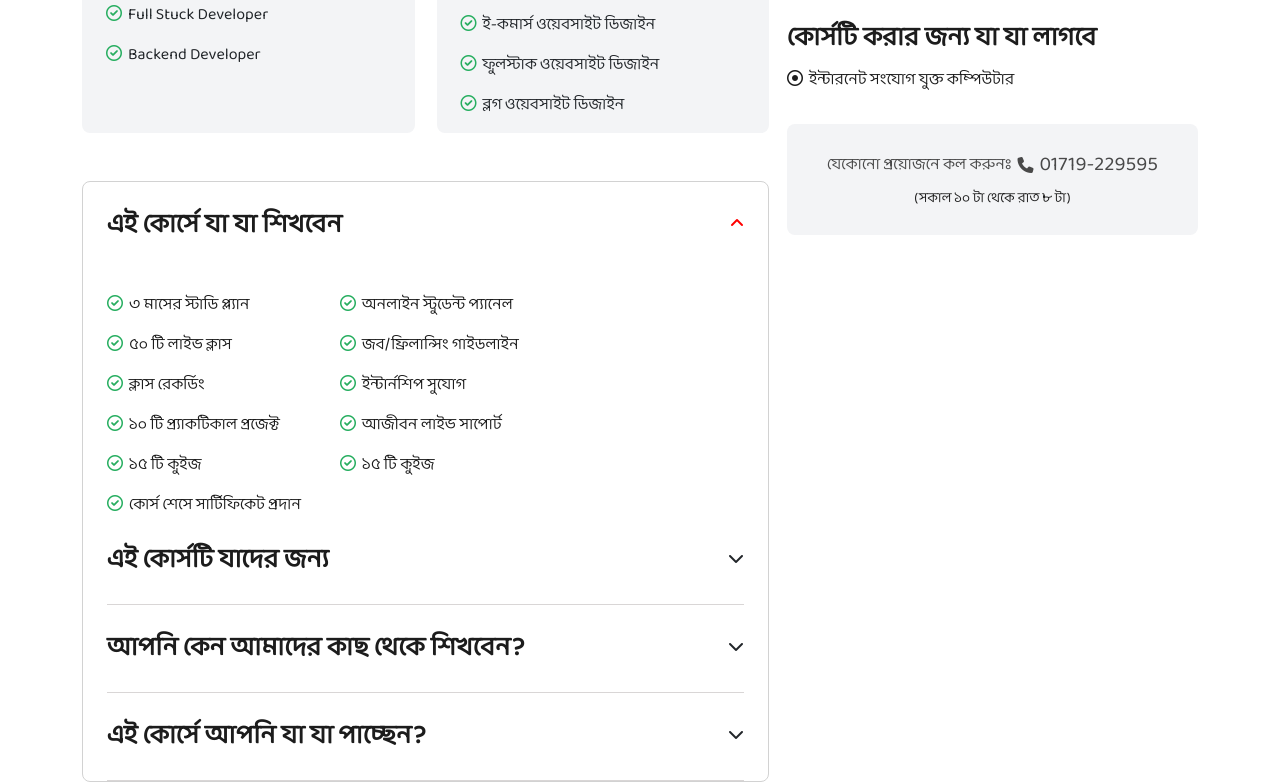
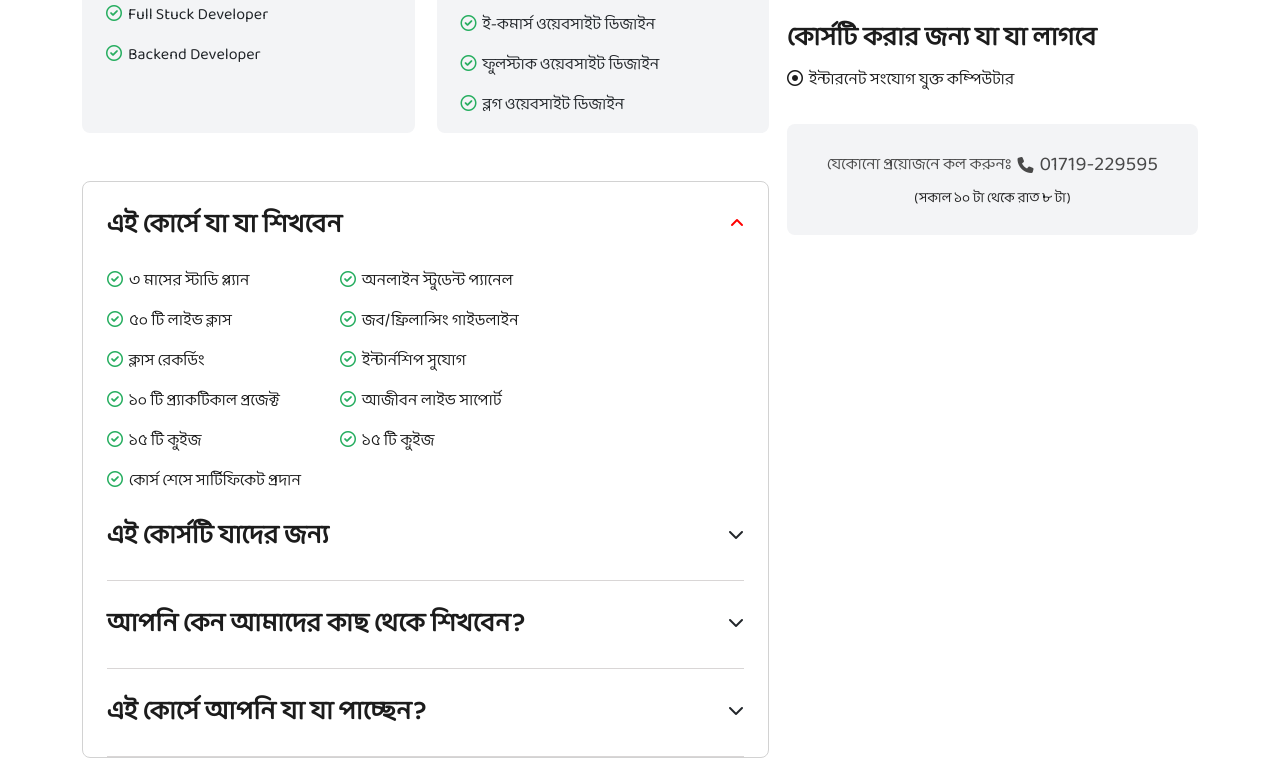
Before and after one commit to alif-sagir/tech-park-it, a website: page course_details.html in a window 1280 px wide. Shown: the part 798-1582 px from the top of the page. Drawn offline with Linux system fonts and the light colour scheme.

Commit message:
some style change

```diff
--- a/assets/sass/pages/course_details.scss
+++ b/assets/sass/pages/course_details.scss
@@ -120,6 +120,9 @@
                             .job_categorie_icon {
                                 margin-right: 6px;
                                 color: #27ae60;
+                                @include xs(){
+                                    font-size: small;
+                                }
                             }
                             .job_categorie_title {
                                 font-size: 16px;
@@ -172,6 +175,9 @@
                             .freelancing_categorie_icon {
                                 margin-right: 6px;
                                 color: #27ae60;
+                                @include xs(){
+                                    font-size: small;
+                                }
                             }
                             .freelancing_categorie_title {
                                 font-size: 16px;
@@ -238,7 +244,6 @@
                         .feature_content {
                             display: none;
                             ul {
-                                margin-top: 24px;
                                 margin-left: 24px;
                                 column-count: 2;
                                 width: 450px;
@@ -246,14 +251,21 @@
                                     column-count: 1;
                                     margin-left: 15px;
                                     width: 100%;
-                                    margin-top: 10px;
+                                    margin-top: 0px;
                                 }
                                 li {
                                     display: flex;
                                     margin-bottom: 16px;
+                                    @include xs(){
+                                        align-items: center;
+                                        margin-bottom: 10px;
+                                    }
                                     .cheak_icon {
                                         margin-right: 6px;
                                         color: #27ae60;
+                                        @include xs(){
+                                            font-size: small;
+                                        }
                                     }
                                     .feature_content_text {
                                         color: #1c1c1c;
@@ -262,6 +274,9 @@
                                         font-style: normal;
                                         font-weight: 500;
                                         line-height: 24px;
+                                        @include xs(){
+                                            font-size: 14px;
+                                        }
                                     }
                                 }
                             }
--- a/assets/sass/pages/course_details_quiz.scss
+++ b/assets/sass/pages/course_details_quiz.scss
@@ -130,7 +130,7 @@
     .class_routine {
         margin-top: 100px;
         @include xs() {
-            margin-top: 50px;
+            margin-top: 20px;
         }
         .class_routine_title_and_details {
             display: flex;
@@ -185,6 +185,7 @@
                 margin-bottom: 15px;
                 @include xs() {
                     font-size: 16px;
+                    margin-top: 10px;
                 }
             }
 
@@ -194,6 +195,7 @@
                 margin-top: 12px;
                 @include xs() {
                     // overflow-x: scroll;
+                    margin-top: 1px;
                 }
                 table {
                     width: 100%;
```
Also changed, not shown: assets/styles/style.css, 1 other file.
